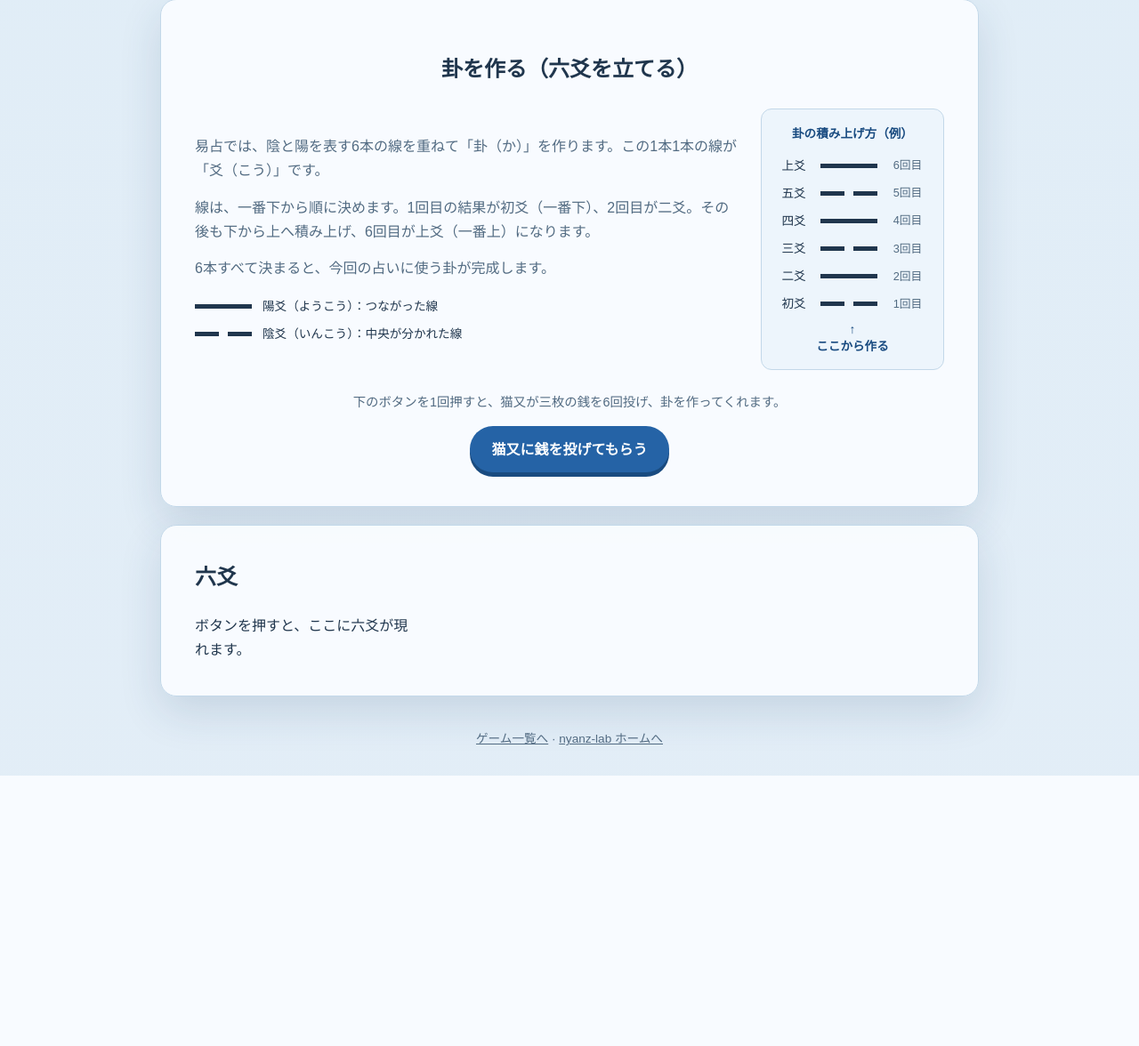
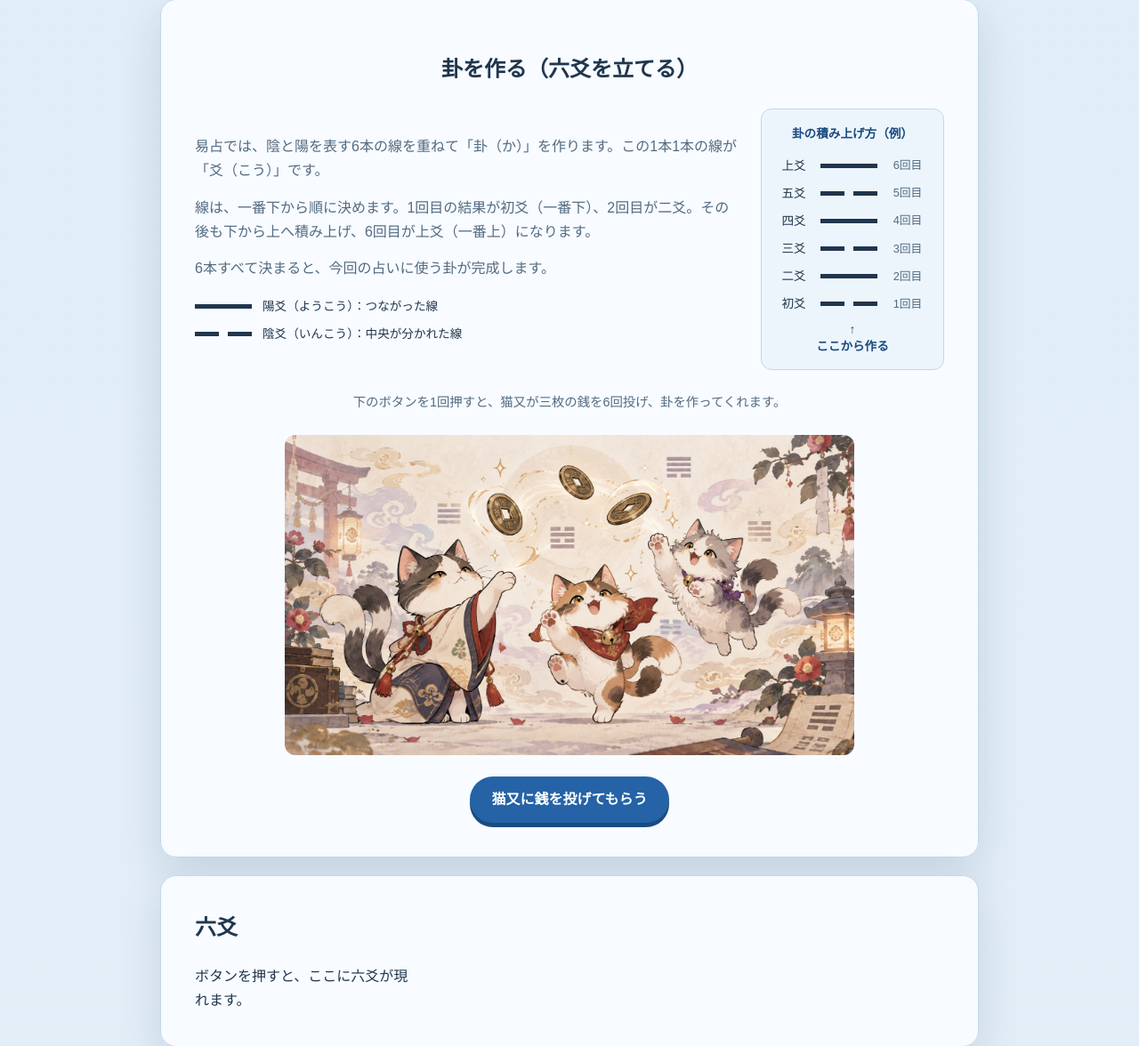
Before and after one commit to seaslag0415/nyanz-game, a PHP site: page /games/nekoma-eki/ in a window 1280 px wide. Shown: the part 235-1411 px from the top of the page at 89% size. Before the commit the page ends 1107 px from the top, so only its background shows below. Run offline with PHP 8.4, Linux system fonts and the light colour scheme.

Commit message:
猫又易占にイラスト追加

```diff
--- a/games/nekoma-eki/css/style.css
+++ b/games/nekoma-eki/css/style.css
@@ -62,6 +62,15 @@ button { font: inherit; }
 .cast-order li > :last-child { color: var(--muted); font-size: 0.8rem; }
 .cast-diagram .cast-start { margin: 8px 0 0; color: var(--primary-dark); font-weight: 700; line-height: 1.4; }
 .cast-instruction { font-size: 0.9rem; }
+
+.nekoma-coin-illustration {
+    display: block;
+    width: 100%;
+    max-width: 640px;
+    height: auto;
+    margin: 24px auto;
+    border-radius: 12px;
+}
 
 .cast-button {
     min-height: 52px;
--- a/games/nekoma-eki/index.html
+++ b/games/nekoma-eki/index.html
@@ -112,6 +112,14 @@
                 <p class="cast-instruction">
                     下のボタンを1回押すと、猫又が三枚の銭を6回投げ、卦を作ってくれます。
                 </p>
+                <img
+                    class="nekoma-coin-illustration"
+                    src="images/nekoma-coin-toss.png"
+                    alt="三匹の猫又が三枚の銭を投げて易占をしているイラスト"
+                    width="1672"
+                    height="941"
+                    loading="lazy"
+                />
                 <button id="cast-button" class="cast-button" type="button">
                     猫又に銭を投げてもらう
                 </button>
```
Also changed, not shown: games/nekoma-eki/images/nekoma-coin-toss.png (added).
